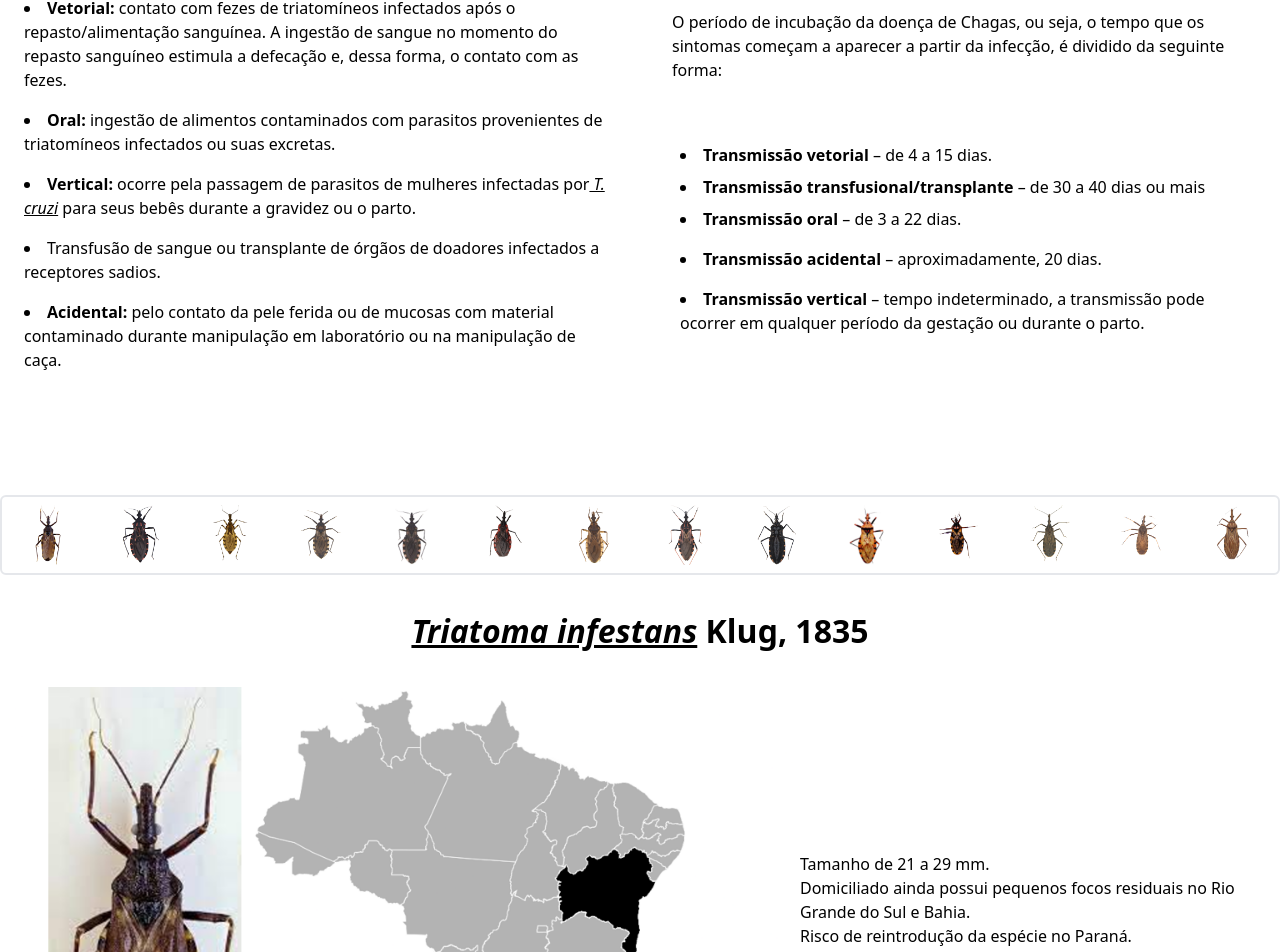
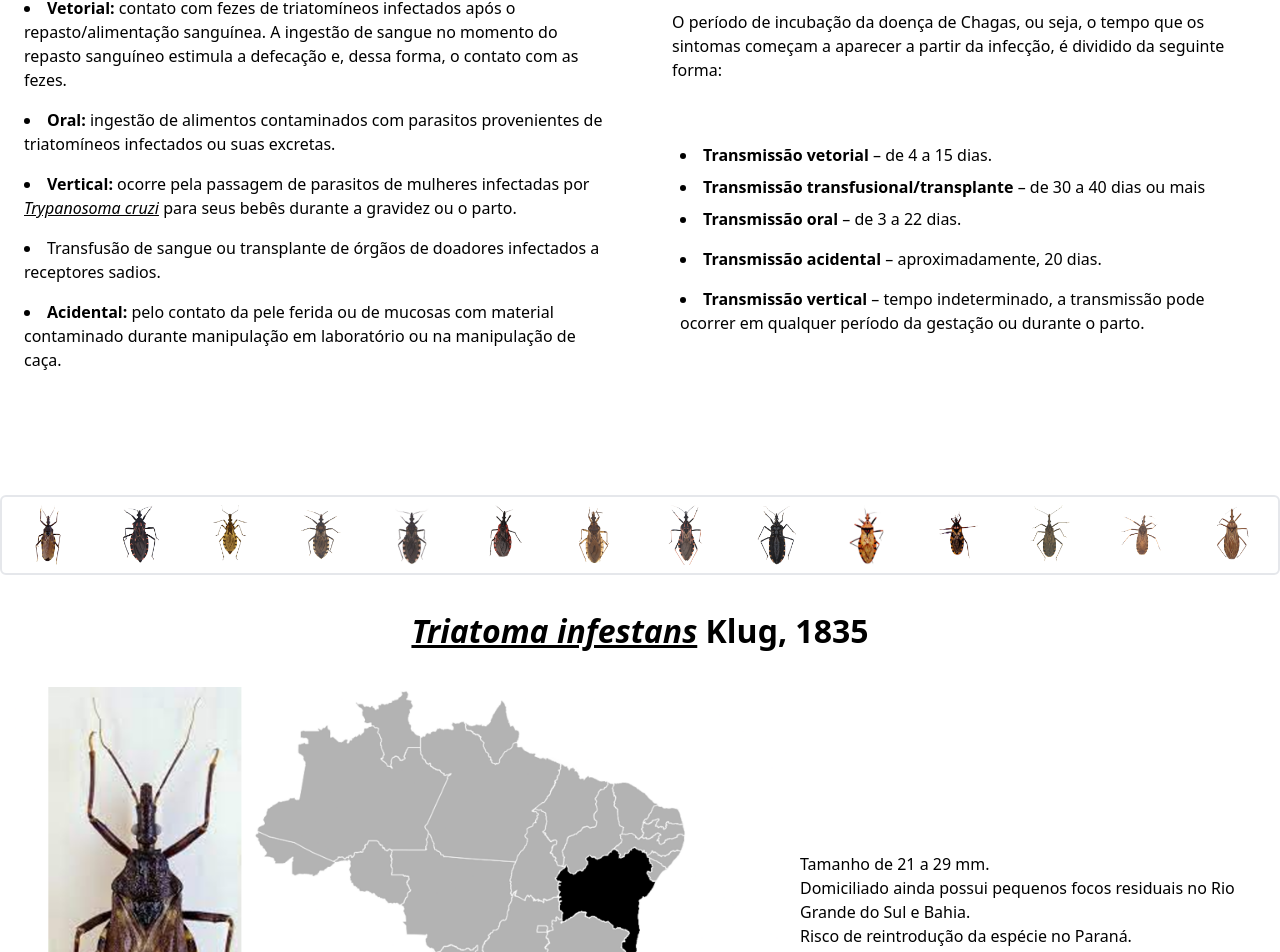
Before and after one commit to guilherme-possebon/Trabalho-de-Biologia, a Next.js app: page / in a window 1280 px wide. Shown: the part 6805-7757 px from the top of the page. Built offline with nearby package versions, Linux system fonts and the light colour scheme.

Commit message:
Atualizar o TransmissionsRisks.tsx

```diff
--- a/src/Components/TransmissionsRisks.tsx
+++ b/src/Components/TransmissionsRisks.tsx
@@ -26,7 +26,7 @@ export default function TransmissionsRisks() {
               <li className="py-2">
                 <span className="font-bold">Vertical:</span> ocorre pela
                 passagem de parasitos de mulheres infectadas por
-                <em> T. cruzi</em> para seus bebês durante a gravidez ou o
+                <em> Trypanosoma cruzi</em> para seus bebês durante a gravidez ou o
                 parto.
               </li>
               <li className="py-2">
```
